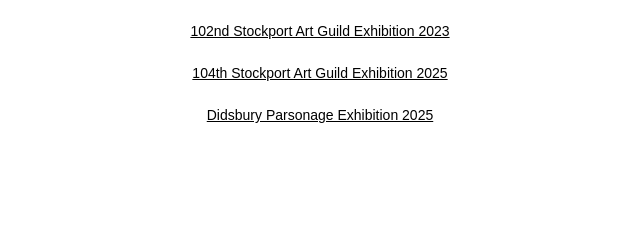
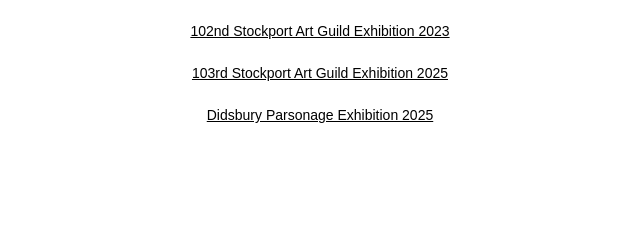
Before and after one commit to nr2017/stockportartguildarchive, a plain HTML site: page pastpages.html in a window 1280 px wide. Shown: the part 892-1130 px from the top of the page, 320-960 px from the left. Drawn offline with nearby package versions, Linux system fonts and the light colour scheme.

```diff
--- a/pastpages.html
+++ b/pastpages.html
@@ -71,7 +71,7 @@
 <br><br>
 <a href="2023_Exhibition.html" target="_blank">102nd Stockport Art Guild Exhibition 2023</a>
 <br><br>
-<a href="2025_Exhibition.html" target="_blank">104th Stockport Art Guild Exhibition 2025</a>
+<a href="2025_Exhibition.html" target="_blank">103rd Stockport Art Guild Exhibition 2025</a>
 <br><br>
 <a href="Didsbury_Parsonage_Exhibition.html" target="_blank">Didsbury Parsonage Exhibition 2025</a>
 
```
